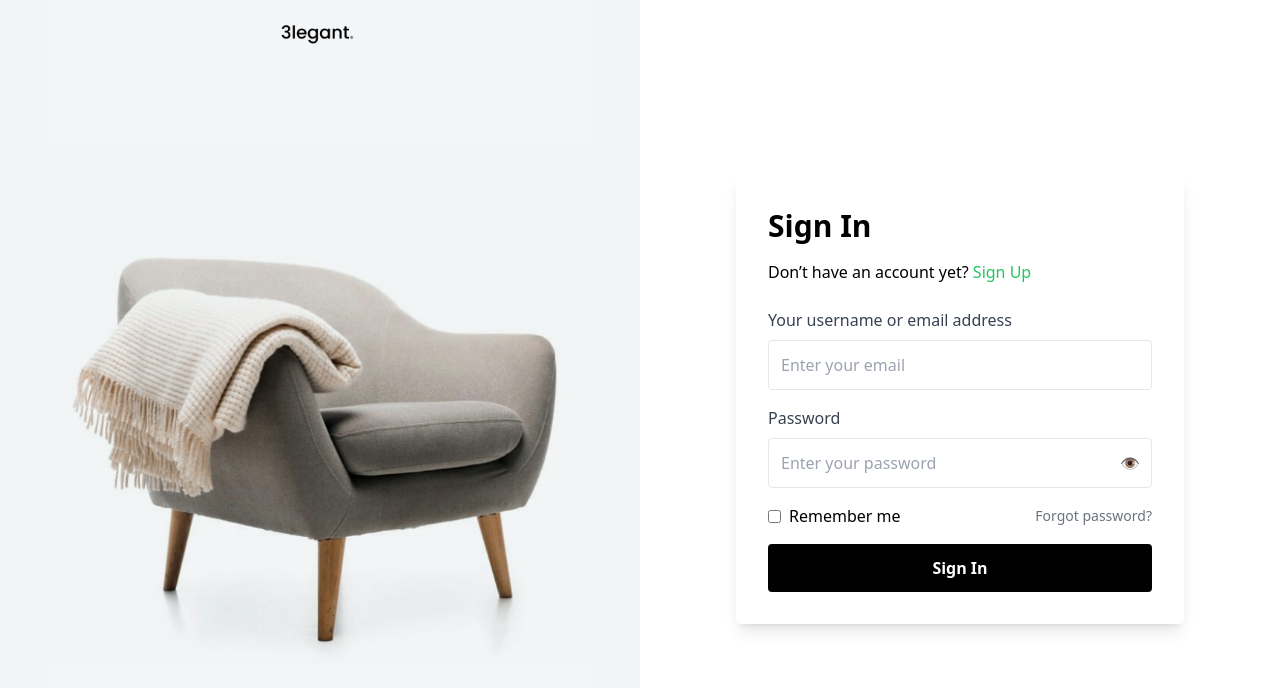
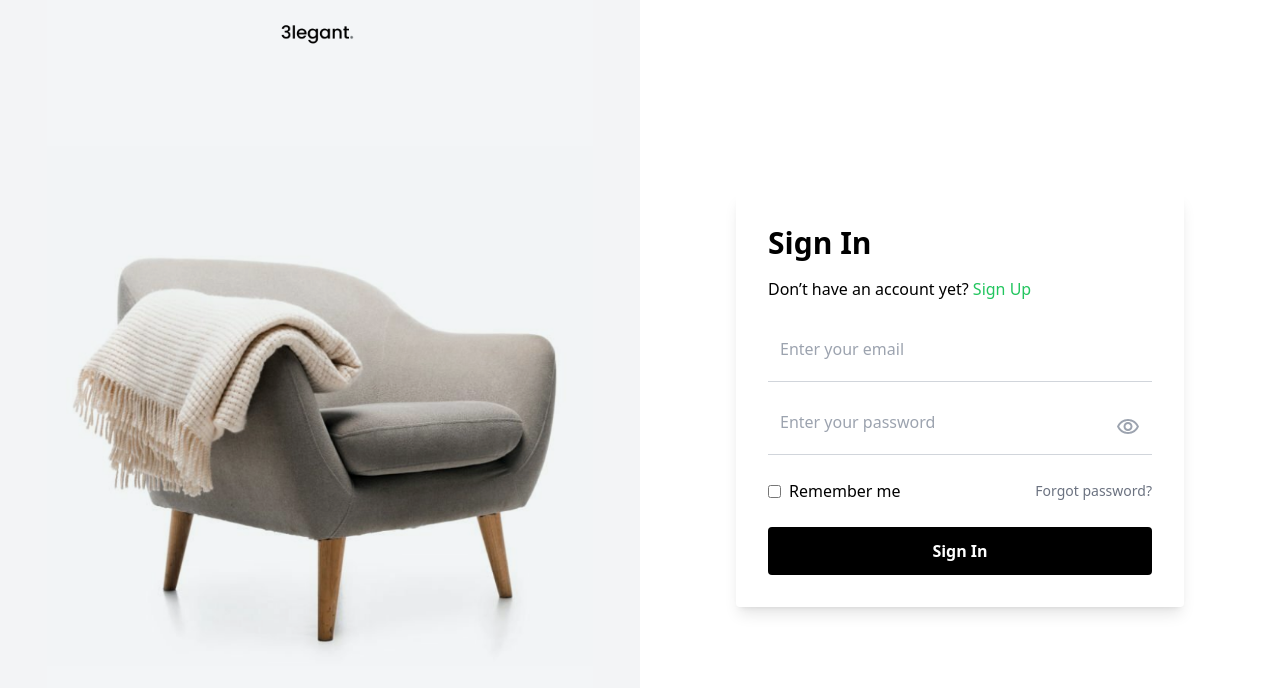
Before and after one commit to OsaVS/toytopia-frontend, a React (Vite) app: page / in a window 1280 px wide. Shown: the top 688 px of the page. Built offline with nearby package versions, Linux system fonts and the light colour scheme.

Commit message:
integrate with back end
integrate with the backend and add customization changes

Co-Authored-By: Chathumina <153353978+Chathuminays@users.noreply.github.com>

```diff
--- a/src/features/auth/authApi.ts
+++ b/src/features/auth/authApi.ts
@@ -7,7 +7,7 @@ export const authApi = createApi({
   endpoints: (builder) => ({
     login: builder.mutation({
       query: (credentials) => ({
-        url: "auth/login",
+        url: "auth/signin",
         method: "POST",
         body: credentials,
       }),
--- a/src/pages/auth/UserSignIn.tsx
+++ b/src/pages/auth/UserSignIn.tsx
@@ -1,7 +1,37 @@
+import { useState } from "react";
 import image from "../../assets/image.png";
 import { Link } from "react-router-dom";
+import { VisibilityOutlined, VisibilityOffOutlined } from "@mui/icons-material";
+import { useLoginMutation } from "../../features/auth/authApi";
 
 const SignIn = () => {
+  const [signin, { isLoading }] = useLoginMutation();
+  const [formData, setFormData] = useState({ email: "", password: "" });
+  const [showPassword, setShowPassword] = useState(false);
+  const [error, setError] = useState("");
+
+  const togglePassword = () => {
+    setShowPassword(!showPassword);
+  };
+
+  const handleChange = (e: React.ChangeEvent<HTMLInputElement>) => {
+    setFormData({
+      ...formData,
+      [e.target.name]: e.target.value,
+    });
+  };
+
+  const handleSubmit = async (e: React.FormEvent) => {
+    e.preventDefault();
+    setError(""); // Clear previous errors
+    try {
+      const result = await signin(formData).unwrap();
+      console.log("User signed in:", result);
+    } catch (err) {
+      setError("Invalid email or password. Please try again.");
+    }
+  };
+
   return (
     <div className="grid grid-cols-1 md:grid-cols-2 h-screen">
       {/* Left Section */}
@@ -23,34 +53,43 @@ const SignIn = () => {
               Sign Up
             </Link>
           </p>
-          <form>
+
+          <form onSubmit={handleSubmit}>
             <div className="mb-4">
-              <label className="block text-gray-700 mb-2">
-                Your username or email address
-              </label>
               <input
-                type="text"
+                type="email"
+                name="email"
                 placeholder="Enter your email"
-                className="w-full p-3 border rounded focus:outline-none focus:ring-2 focus:ring-green-500"
+                value={formData.email}
+                onChange={handleChange}
+                className="w-full p-3 border-b border-gray-300 focus:outline-none focus:ring-2 focus:ring-green-500  pb-5"
               />
             </div>
             <div className="mb-4">
-              <label className="block text-gray-700 mb-2">Password</label>
               <div className="relative">
                 <input
-                  type="password"
+                  type={showPassword ? "text" : "password"}
+                  name="password"
                   placeholder="Enter your password"
-                  className="w-full p-3 border rounded focus:outline-none focus:ring-2 focus:ring-green-500"
+                  value={formData.password}
+                  onChange={handleChange}
+                  className="w-full p-3 border-b border-gray-300 focus:outline-none focus:ring-2 focus:ring-green-500 pb-5"
                 />
                 <button
                   type="button"
-                  className="absolute inset-y-0 right-3 flex items-center"
+                  className="absolute inset-y-0 right-3 flex items-center "
+                  onClick={togglePassword}
                 >
-                  <span className="material-icons">👁️</span>
+                  {showPassword ? (
+                    <VisibilityOffOutlined className="text-gray-400" />
+                  ) : (
+                    <VisibilityOutlined className="text-gray-400" />
+                  )}
                 </button>
               </div>
             </div>
-            <div className="flex items-center justify-between mb-4">
+            {error && <p className="text-red-500 text-sm mb-4">{error}</p>}
+            <div className="flex items-center justify-between mb-4  pb-2  pt-2">
               <label className="flex items-center">
                 <input type="checkbox" className="mr-2" />
                 Remember me
@@ -62,8 +101,9 @@ const SignIn = () => {
             <button
               type="submit"
               className="w-full py-3 bg-black text-white font-bold rounded hover:bg-gray-800 transition"
+              disabled={isLoading}
             >
-              Sign In
+              {isLoading ? "Signing In..." : "Sign In"}
             </button>
           </form>
         </div>
```
